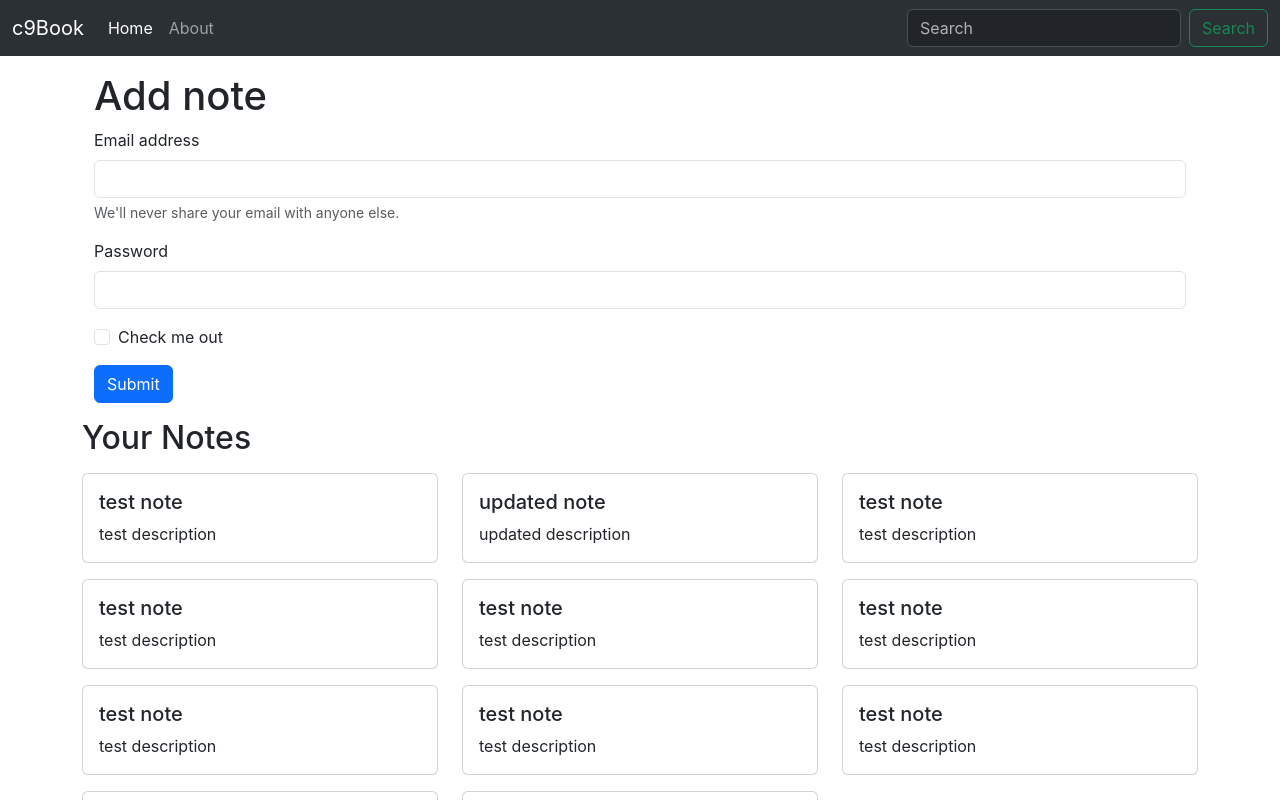
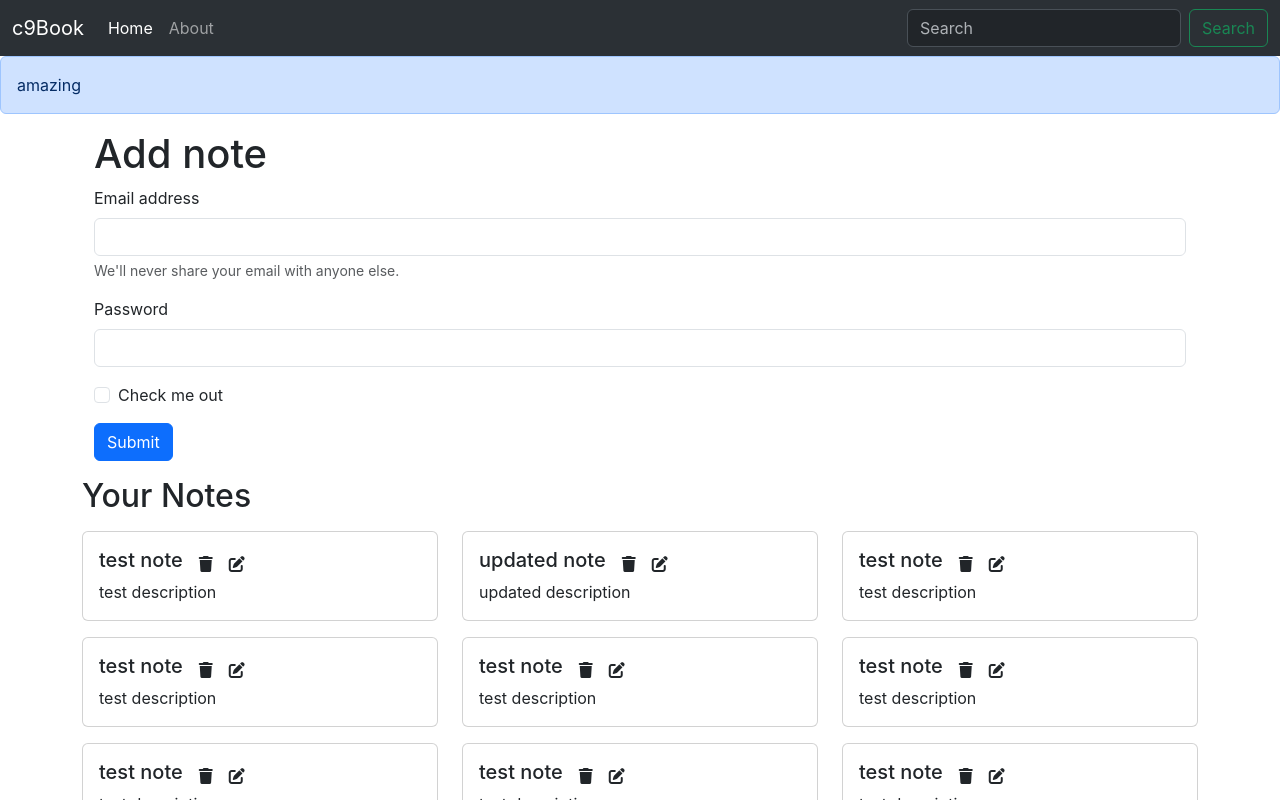
Before and after one commit to c9hariom/react-c9book, a React (Create React App) app: page / in a window 1280 px wide. Shown: the top 800 px of the page. Built offline with nearby package versions, Linux system fonts and the light colour scheme.

Commit message:
added alert

```diff
--- a/public/index.html
+++ b/public/index.html
@@ -19,6 +19,7 @@
   <body>
     <noscript>You need to enable JavaScript to run this app.</noscript>
     <div id="root"></div>
+    <script src="https://kit.fontawesome.com/f715d32057.js" crossorigin="anonymous"></script>
     <script src="https://cdn.jsdelivr.net/npm/bootstrap@5.3.2/dist/js/bootstrap.bundle.min.js" integrity="sha384-C6RzsynM9kWDrMNeT87bh95OGNyZPhcTNXj1NW7RuBCsyN/o0jlpcV8Qyq46cDfL" crossorigin="anonymous"></script>
   </body>
 </html>
--- a/src/App.js
+++ b/src/App.js
@@ -8,6 +8,7 @@ import Navbar from "./component/Navbar";
 import About from "./component/About";
 import Home from './component/Home';
 import NoteState from './context/notes/NoteState';
+import Alert from './component/Alert';
 
 
 function App() {
@@ -16,6 +17,7 @@ function App() {
      <NoteState>
         <Router>
             <Navbar></Navbar>
+            <Alert message={"amazing"}/>
             <div className="container">
               <Routes>
                 <Route path="/" element={<Home/>}></Route>
--- /dev/null
+++ b/src/component/Alert.js
@@ -0,0 +1,13 @@
+import React from 'react'
+
+const Alert = (props) => {
+  return (
+    <div>
+      <div className='alert alert-primary' role='alert'>
+        {props.message}
+      </div>
+    </div>
+  )
+}
+
+export default Alert
--- a/src/component/NoteItem.js
+++ b/src/component/NoteItem.js
@@ -1,15 +1,20 @@
 import React from 'react'
 
-const NoteItem = (props) => {
-    const {title,description,user,id}=props.note
+const NoteItem = props => {
+  const { title, description, user, id } = props.note
   return (
     <div className='col-md-4'>
-        <div className="card my-2" style={{}}>
-  <div className="card-body ">
-    <h5 className="card-title">{title}</h5>
-    <p className="card-text">{description}</p>
-  </div>
-</div>
+      <div className='card my-2' style={{}}>
+        <div className='card-body '>
+            <div className="d-flex align-items-center">
+
+          <h5 className='card-title'>{title}</h5>
+    <i className="fa-solid fa-trash mx-3"></i>
+    <i className="fa-solid fa-pen-to-square"></i>
+            </div>
+          <p className='card-text'>{description}</p>
+        </div>
+      </div>
     </div>
   )
 }
--- a/src/component/Notes.js
+++ b/src/component/Notes.js
@@ -8,7 +8,7 @@ const Notes = () => {
   return (
     <div className='row my-3'>
         <h2>Your Notes</h2>
-        {notes.map((note)=>{return <NoteItem note={note}></NoteItem>})}
+        {notes.map((note,index)=>{return <NoteItem key={index} note={note}></NoteItem>})}
     </div>
   )
 }
--- a/src/context/notes/NoteState.js
+++ b/src/context/notes/NoteState.js
@@ -23,7 +23,7 @@ const notesInitial = [
       "date": "2024-02-13T13:25:00.843Z",
       "__v": 0
     }, {
-        "_id": "65cb6dacd133702cab1f3752",
+        "_id": "65cb6dacd1233702cab1f3752",
         "user": "65cb226a461f71ae3a687a5d",
         "title": "test note",
         "description": "test description",
@@ -31,7 +31,7 @@ const notesInitial = [
         "date": "2024-02-13T13:25:00.681Z",
         "__v": 0
       }, {
-        "_id": "65cb6dacd133702cab1f3752",
+        "_id": "65cb6dacd1333702cab1f3752",
         "user": "65cb226a461f71ae3a687a5d",
         "title": "test note",
         "description": "test description",
@@ -39,7 +39,7 @@ const notesInitial = [
         "date": "2024-02-13T13:25:00.681Z",
         "__v": 0
       }, {
-        "_id": "65cb6dacd133702cab1f3752",
+        "_id": "65cb6dacd13133702cab1f3752",
         "user": "65cb226a461f71ae3a687a5d",
         "title": "test note",
         "description": "test description",
@@ -47,7 +47,7 @@ const notesInitial = [
         "date": "2024-02-13T13:25:00.681Z",
         "__v": 0
       }, {
-        "_id": "65cb6dacd133702cab1f3752",
+        "_id": "65cb6dacd13323702cab1f3752",
         "user": "65cb226a461f71ae3a687a5d",
         "title": "test note",
         "description": "test description",
@@ -55,7 +55,7 @@ const notesInitial = [
         "date": "2024-02-13T13:25:00.681Z",
         "__v": 0
       }, {
-        "_id": "65cb6dacd133702cab1f3752",
+        "_id": "65cb6dacd133702c32443ab1f3752",
         "user": "65cb226a461f71ae3a687a5d",
         "title": "test note",
         "description": "test description",
@@ -63,7 +63,7 @@ const notesInitial = [
         "date": "2024-02-13T13:25:00.681Z",
         "__v": 0
       }, {
-        "_id": "65cb6dacd133702cab1f3752",
+        "_id": "65cb6dacd13370234234234cab1f3752",
         "user": "65cb226a461f71ae3a687a5d",
         "title": "test note",
         "description": "test description",
@@ -71,7 +71,7 @@ const notesInitial = [
         "date": "2024-02-13T13:25:00.681Z",
         "__v": 0
       }, {
-        "_id": "65cb6dacd133702cab1f3752",
+        "_id": "65cb6dacd13370243324234ab1f3752",
         "user": "65cb226a461f71ae3a687a5d",
         "title": "test note",
         "description": "test description",
@@ -79,7 +79,7 @@ const notesInitial = [
         "date": "2024-02-13T13:25:00.681Z",
         "__v": 0
       }, {
-        "_id": "65cb6dacd133702cab1f3752",
+        "_id": "65cb6dacd133702c234234234234ab1f3752",
         "user": "65cb226a461f71ae3a687a5d",
         "title": "test note",
         "description": "test description",
@@ -87,7 +87,7 @@ const notesInitial = [
         "date": "2024-02-13T13:25:00.681Z",
         "__v": 0
       }, {
-        "_id": "65cb6dacd133702cab1f3752",
+        "_id": "65cb6dacd13370234234234232cab1f3752",
         "user": "65cb226a461f71ae3a687a5d",
         "title": "test note",
         "description": "test description",
```
